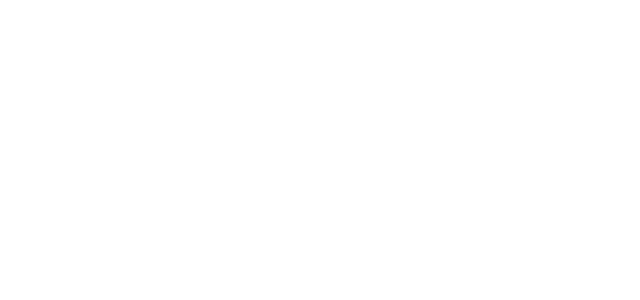
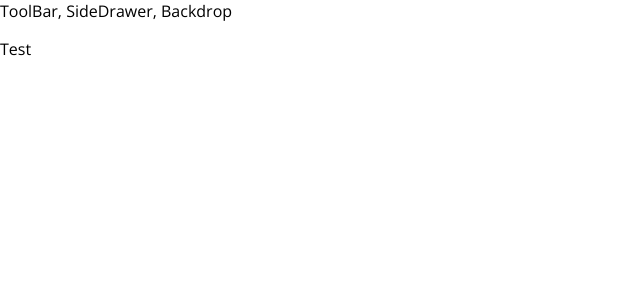
Before and after one commit to venkatesan91/burger-builder-app, a React app: page / in a window 1280 px wide. Shown: the top 300 px of the page, without its empty margins (0-640 px from the left). Built offline with nearby package versions, Linux system fonts and the light colour scheme.

Commit message:
Addition of new font - Open Sans, Aux.js to wrap elements in Layout JS and including Layout JS in App.js, Modifying index.css to include open sans font

```diff
--- a/src/App.js
+++ b/src/App.js
@@ -1,9 +1,12 @@
 import React, { Component } from 'react';
+import Layout from './components/Layout/Layout';
 class App extends Component {
   render() {
     return (
       <div>
-
+        <Layout>
+          <p>Test</p>
+        </Layout>
       </div>
     );
   }
--- /dev/null
+++ b/src/components/Layout/Layout.js
@@ -0,0 +1,11 @@
+import React from 'react';
+import Auxiliary from '../../hoc/Auxiliary';
+const layout = (props) => (
+    <Auxiliary>
+    <div>ToolBar, SideDrawer, Backdrop</div>
+    <main>
+        {props.children}
+    </main>
+    </Auxiliary>
+);
+export default layout;
--- /dev/null
+++ b/src/hoc/Auxiliary.js
@@ -0,0 +1,2 @@
+const auxiliary = (props) => props.children;
+export default auxiliary;
--- a/src/index.css
+++ b/src/index.css
@@ -1,5 +1,5 @@
 body {
   margin: 0;
   padding: 0;
-  font-family: sans-serif;
+  font-family: "Open Sans" , sans-serif;
 }
```
